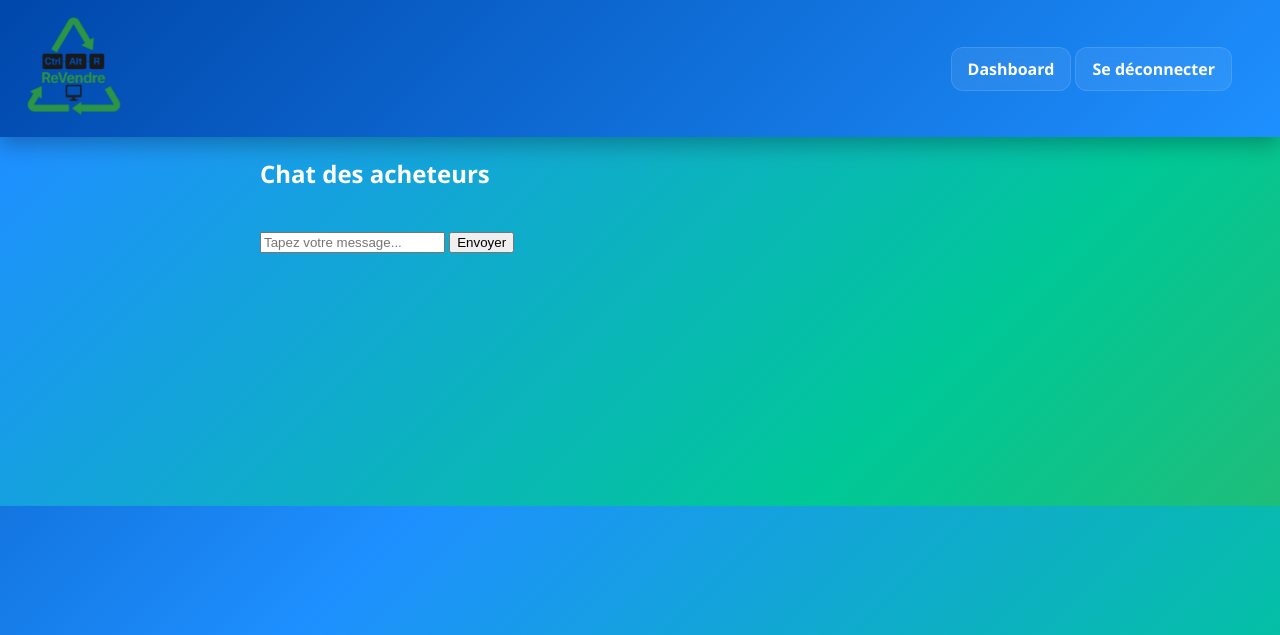
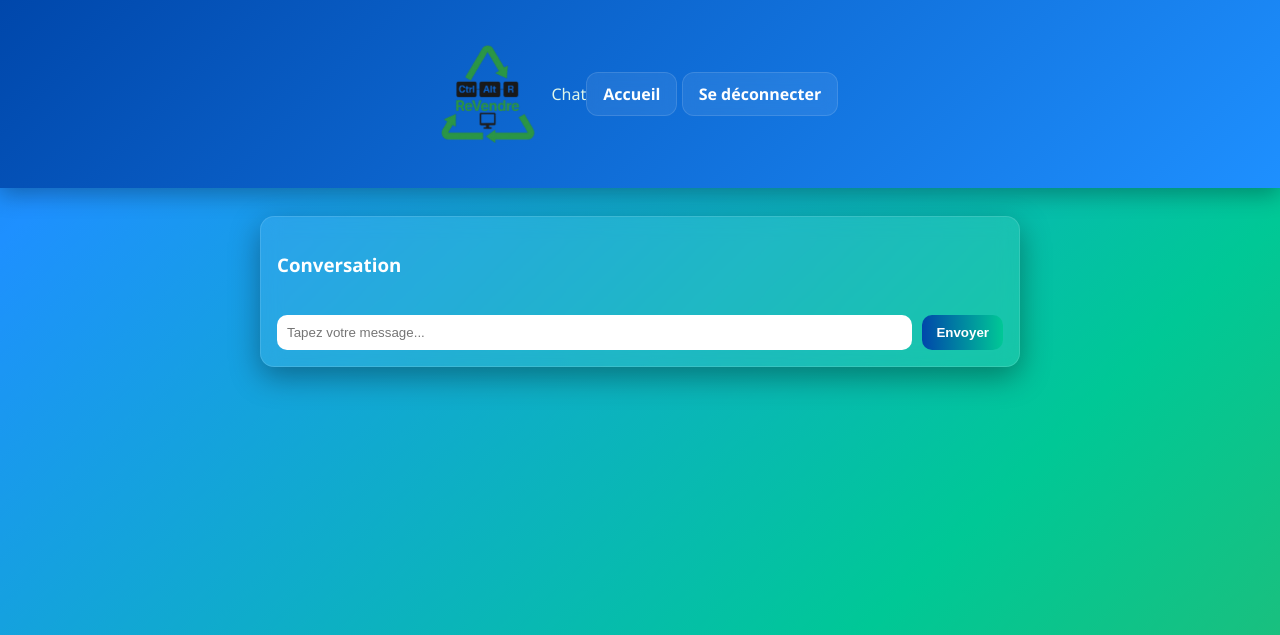
Before and after one commit to Pier-Alexis/Ctrl-Alt-Revendre, a Flask app: template templates/chat.html in a window 1280 px wide. Shown: the top 635 px of the page. Run offline with Flask 3, Linux system fonts and the light colour scheme; the template is opened without the code that fills it, so the values that code supplies are empty.

Commit message:
Update chat.html

```diff
--- a/templates/chat.html
+++ b/templates/chat.html
@@ -1,36 +1,47 @@
+<!-- templates/chat.html -->
 <!DOCTYPE html>
 <html lang="fr">
 <head>
-    <meta charset="UTF-8">
+  <meta charset="utf-8">
   <title>Chat - Ctrl+Alt+ReVendre</title>
   <link rel="stylesheet" href="{{ url_for('static', filename='style.css') }}">
 </head>
 <body>
   <header class="header">
-    <div class="logo-container">
+    <div class="container" style="display:flex;justify-content:space-between;align-items:center">
+      <div style="display:flex;align-items:center;gap:18px">
         <img src="{{ url_for('static', filename='logo.png') }}" class="logo" alt="logo">
+        <div style="color:#e0f7e9">Chat</div>
       </div>
-    <div style="padding-right:20px;">
-        <a href="{{ url_for('dashboard') }}" class="login-btn">Dashboard</a>
-        <a href="{{ url_for('logout') }}" class="login-btn">Se déconnecter</a>
+      <div>
+        <a href="{{ url_for('index') }}" class="btn">Accueil</a>
+        <a href="{{ url_for('logout') }}" class="btn">Se déconnecter</a>
+      </div>
     </div>
   </header>
 
-<main class="content">
-    <div class="chat-box">
-        <h2>Chat des acheteurs</h2>
-        <div class="messages">
-            {% for msg in messages %}
-            <div class="message">
-                <strong>{{ msg.user }}:</strong> {{ msg.msg }}
-            </div>
-            {% endfor %}
-        </div>
-        <form method="POST" class="chat-form">
-            <input type="text" name="message" placeholder="Tapez votre message..." required>
-            <button type="submit">Envoyer</button>
+  <div class="container">
+    <div class="panel chat-box">
+      <h3>Conversation</h3>
+      <div id="messages" class="messages"></div>
+
+      <form id="send-form" class="form-inline" onsubmit="return false;">
+        <input id="msg-input" placeholder="Tapez votre message..." />
+        <button id="send-btn" class="btn">Envoyer</button>
       </form>
     </div>
-</main>
+  </div>
+
+  <script src="{{ url_for('static', filename='app.js') }}"></script>
+  <script>
+    // bind send form for buyers
+    document.getElementById('send-form').addEventListener('submit', async (ev)=>{
+      ev.preventDefault();
+      const input = document.getElementById('msg-input');
+      if(!input.value.trim()) return;
+      await fetch('/api/chat/send',{method:'POST',headers:{'Content-Type':'application/json'},body:JSON.stringify({text:input.value.trim()})});
+      input.value=''; setTimeout(()=>window.location.reload(),300);
+    });
+  </script>
 </body>
 </html>
```
Lines whose indentation alone changed are shown as unchanged.
